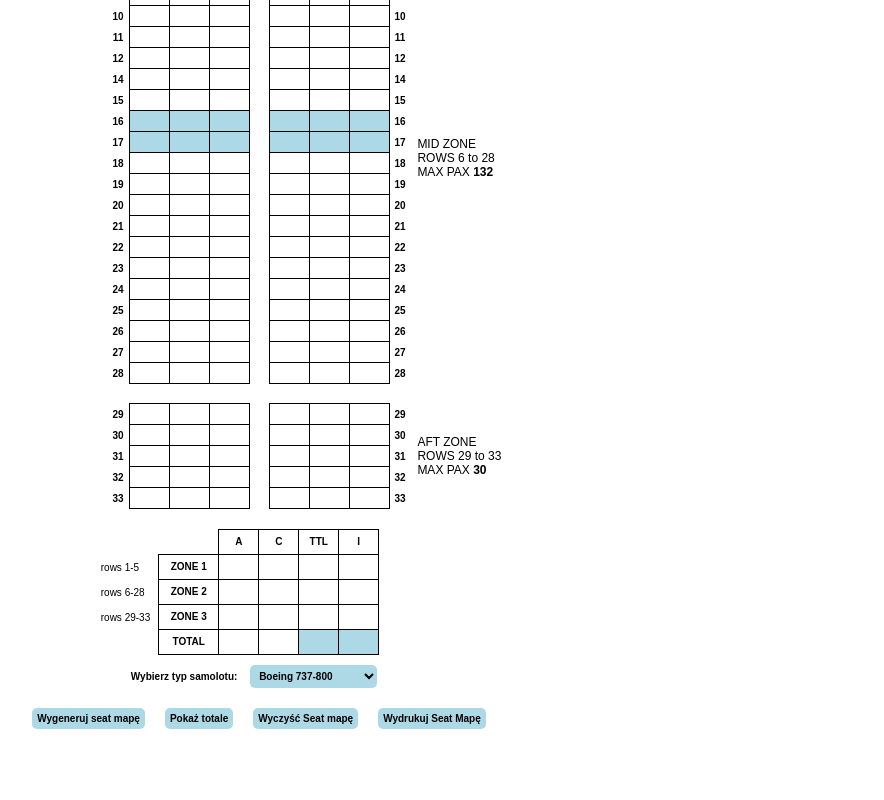
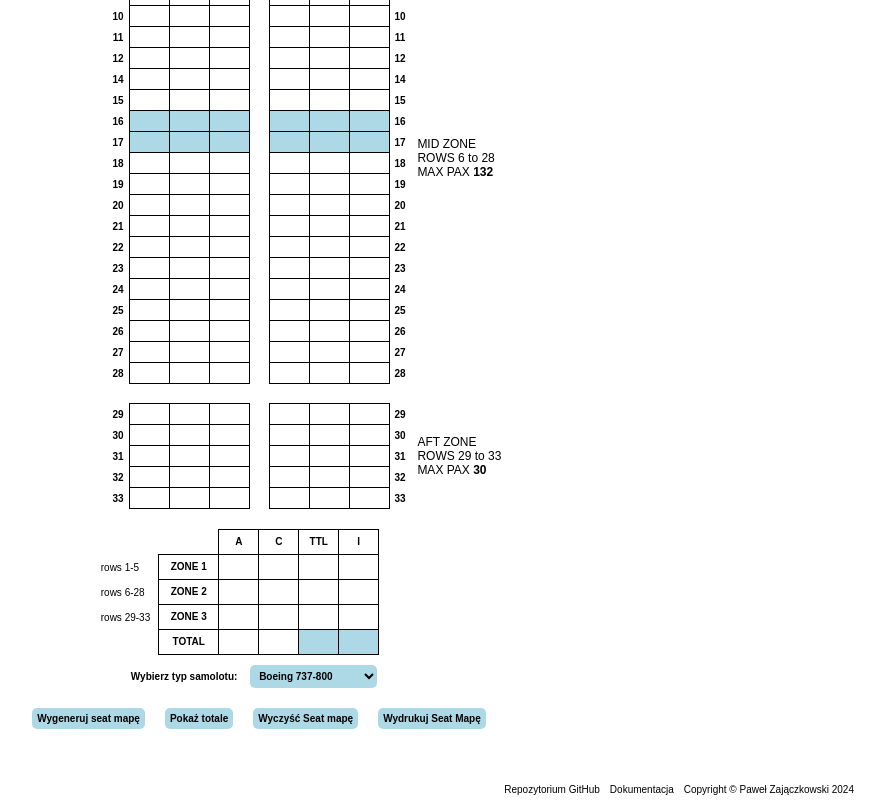
Before and after one commit to TenaciousHare/ManualBoarding, a React (Vite) app: page / in a window 1280 px wide. Shown: the part 278-1078 px from the top of the page, without its empty margins (381-1265 px from the left). Before the commit the page ends 1017 px from the top, so only its background shows below. Built offline with nearby package versions, Linux system fonts and the light colour scheme.

Commit message:
Added Footer with copyright and links to GitHub repository and Documentation in README.md, also updated README.md

```diff
--- a/src/App.tsx
+++ b/src/App.tsx
@@ -9,6 +9,7 @@ import { useSeatMap } from "./hooks/useSeatMap";
 import { PLANES, DEFAULT_PLANE } from "./constants";
 import { Zone } from "./types/interfaces";
 import { generateHexCode } from "./helpers/generateHexCode";
+import { Footer } from "./components/Footer/Footer";
 
 export const App: React.FC = () => {
   const [selectedPlane, setSelectedPlane] = useState(DEFAULT_PLANE);
@@ -53,6 +54,8 @@ export const App: React.FC = () => {
   };
 
   return (
+    <>
+      {" "}
       <Wrapper>
         <Header name={selectedPlane.name} code={code} />
         <Wrapper isColumn>
@@ -68,5 +71,7 @@ export const App: React.FC = () => {
           onCountTotals={handleTotals}
         />
       </Wrapper>
+      <Footer />
+    </>
   );
 };
--- /dev/null
+++ b/src/components/Footer/Footer.module.css
@@ -0,0 +1,19 @@
+.footer {
+  margin: 40px;
+  display: flex;
+  justify-content: flex-end;
+  align-items: center;
+  gap: 10px;
+  padding: 5px;
+}
+
+.footer a {
+  text-decoration: none;
+  color: black;
+}
+
+@media print {
+  .footer {
+    display: none;
+  }
+}
--- /dev/null
+++ b/src/components/Footer/Footer.tsx
@@ -0,0 +1,22 @@
+import React from "react";
+import styles from "./Footer.module.css";
+
+export const Footer: React.FC = () => {
+  return (
+    <footer className={styles.footer}>
+      <p>
+        <a href="https://github.com/TenaciousHare/ManualBoarding">
+          Repozytorium GitHub
+        </a>
+      </p>
+      <p>
+        <a href="https://github.com/TenaciousHare/ManualBoarding/blob/main/README.md">
+          Dokumentacja
+        </a>
+      </p>
+      <p>
+        Copyright <span>&copy;</span> Paweł Zajączkowski 2024
+      </p>
+    </footer>
+  );
+};
```
Also changed, not shown: 1 other file (tests, documents, lock files or other folders). Lines whose indentation alone changed are shown as unchanged.
